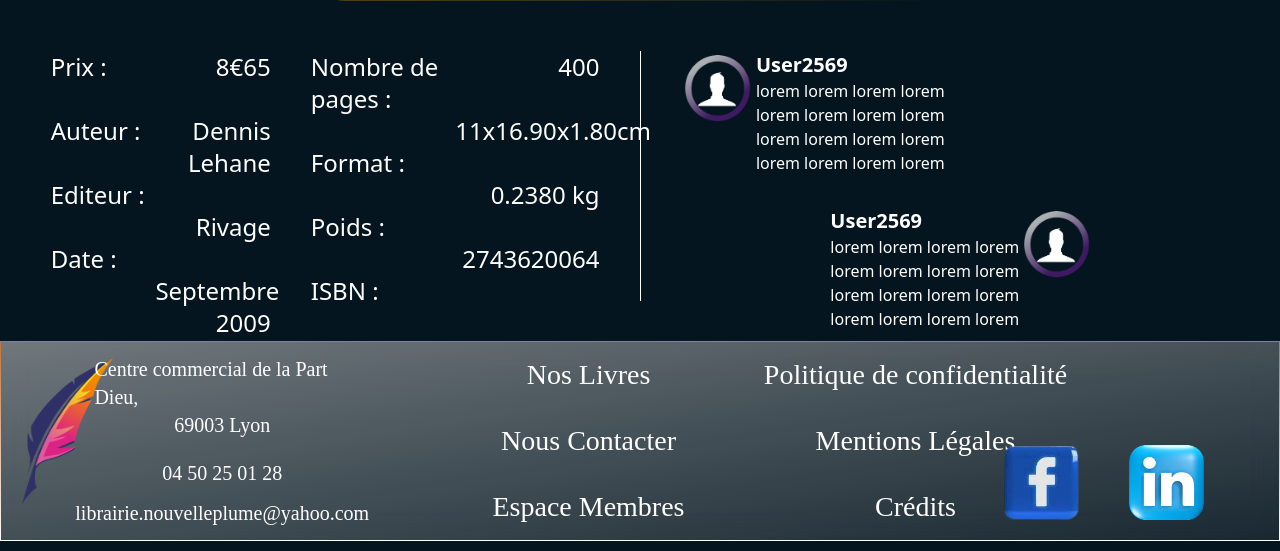
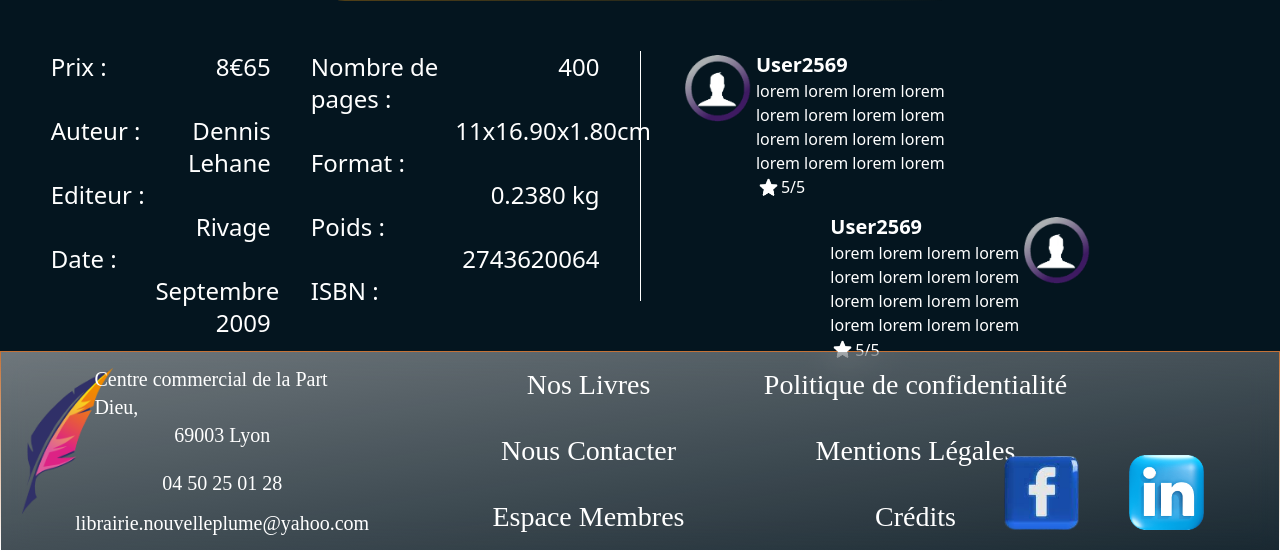
Before and after one commit to AnthonyFerron/librairie, a PHP site: page /livre/index.php in a window 1280 px wide. Shown: the part 1104-1655 px from the top of the page. Run offline with PHP 8.4, Linux system fonts and the light colour scheme; some libraries are stand-ins or nearby versions.

Commit message:
fin page livre

```diff
--- a/livre/index.php
+++ b/livre/index.php
@@ -99,6 +99,7 @@
                         <p class=" text-white">lorem lorem lorem lorem</p>
                         <p class=" text-white">lorem lorem lorem lorem</p>
                         <p class=" text-white">lorem lorem lorem lorem</p>
+                        <div class="flex flex-row text-white"><img class="w-[25px]" src="../Icons/star.png"><p>5/5</p></div>
 
                     </div>
                 </div>
@@ -115,6 +116,7 @@
                             <p class=" text-white">lorem lorem lorem lorem</p>
                             <p class=" text-white">lorem lorem lorem lorem</p>
                             <p class=" text-white">lorem lorem lorem lorem</p>
+                            <div class="flex flex-row text-white items-center"><img class="w-[25px]" src="../Icons/star.png"><p>5/5</p></div>
                         </div>
 
                         <div class="flex">
@@ -127,7 +129,9 @@
 
     </div>
 
+    <div class="w-full mt-[50px]">
         <?php include('../footer/index.html'); ?>
+    </div>
 
 </body>
 </html>
```
